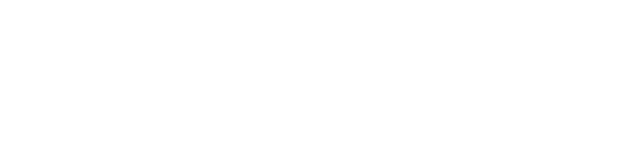
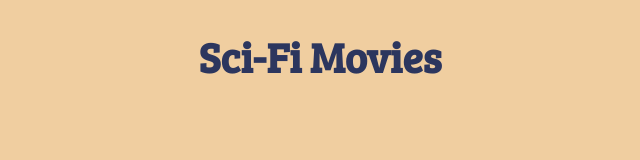
Before and after one commit to KalebRice/sci-fi.io, a plain HTML site: page index.html in a window 1280 px wide. Shown: the whole page, without its empty margins (320-960 px from the left). Drawn offline with Linux system fonts and the light colour scheme.

Commit message:
Add files via upload

```diff
--- a/index.html
+++ b/index.html
@@ -2,9 +2,12 @@
 <html lang="en" dir="ltr">
   <head>
     <meta charset="utf-8">
+    <link rel="stylesheet" href="style.css">
+    <link href="https://fonts.googleapis.com/css?family=Bree+Serif&display=swap" rel="stylesheet">
     <title>Sci-Fi</title>
   </head>
   <body>
-
+    <h1>Sci-Fi Movies</h1>
+      <br>
   </body>
 </html>
--- /dev/null
+++ b/style.css
@@ -0,0 +1,10 @@
+body{
+  background-color: #F0CEA0;
+
+}
+h1{
+  text-align: center;
+  color: #2C365E;
+  font-size: 42px;
+  font-family:'Bree Serif', serif;
+}
```
